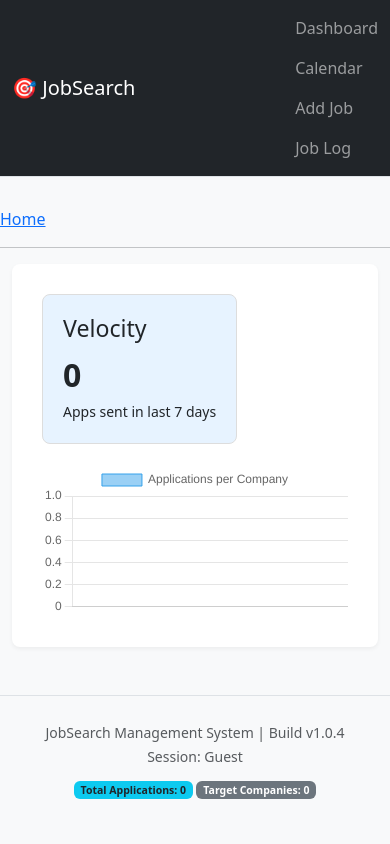
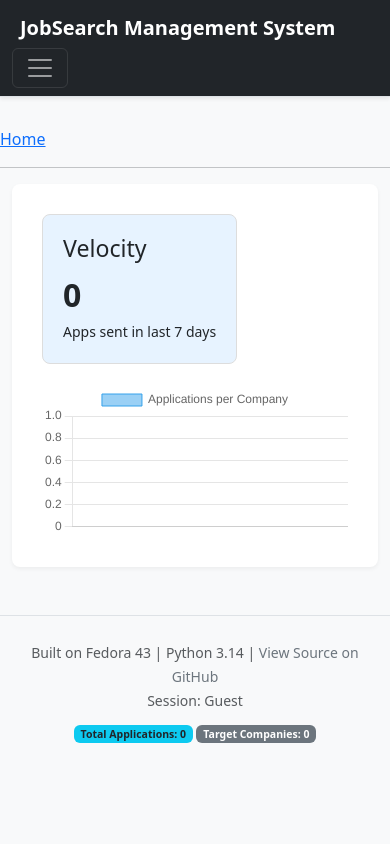
Before and after one commit to vinnymurphy/jobsearch, a Django app: page / in a window 390 px wide. Run offline with Django 5.2, Linux system fonts and the light colour scheme; data that the repository does not hold is empty; some libraries are stand-ins or nearby versions.

Commit message:
fix: repair Makefile variables and modernize navigation UI
- Fix typo in Makefile: rename BI_DIR/BIN_DIR to BIN for consistency
- Update `make setup` to use system python3 for venv initialization
- Refactor base.html navbar to use Bootstrap collapse for mobile
  responsiveness
- Add GitHub branding to the navbar and footer with Bootstrap Icons
- Clean up footer metadata to reflect Fedora 43 and Python 3.14 build
  environment
- Improve navbar layout with 'ms-auto' for better alignment of links

```diff
--- a/templates/base.html
+++ b/templates/base.html
@@ -19,17 +19,33 @@
 </head>
 <body>
 
-<nav class="navbar navbar-expand-lg navbar-dark bg-dark">
+<nav class="navbar navbar-expand-lg navbar-dark bg-dark shadow-sm">
     <div class="container">
-        <a class="navbar-brand" href="{% url 'dashboard' %}">🎯 JobSearch</a>
-        <div class="navbar-nav">
-            <a class="nav-link" href="{% url 'dashboard' %}">Dashboard</a>
-            <a class="nav-link" href="{% url 'calendar' %}">Calendar</a>
-            <a class="nav-link" href="{% url 'job_create' %}">Add Job</a>
-            <a class="nav-link {% if request.resolver_match.url_name == 'unemployment_report' %}active{% endif %}"
-               href="{% url 'unemployment_report' %}">
-              <i class="bi bi-journal-check"></i> Job Log
-            </a>
+        <a class="navbar-brand fw-bold" href="https://github.com/vinnymurphy/jobsearch" target="_blank">
+            <i class="bi bi-github me-2"></i> JobSearch Management System
+        </a>
+
+        <button class="navbar-toggler" type="button" data-bs-toggle="collapse" data-bs-target="#navbarNav">
+            <span class="navbar-toggler-icon"></span>
+        </button>
+
+        <div class="collapse navbar-collapse" id="navbarNav">
+            <ul class="navbar-nav ms-auto">
+                <li class="nav-item">
+                    <a class="nav-link" href="{% url 'dashboard' %}">Dashboard</a>
+
+                <li class="nav-item">
+                    <a class="nav-link" href="{% url 'calendar' %}">Calendar</a>
+                </li>
+                <li class="nav-item">
+                    <a class="nav-link" href="{% url 'unemployment_report' %}">Weekly Log</a>
+                </li>
+                <li><a class="nav-link {% if request.resolver_match.url_name == 'unemployment_report' %}active{% endif %}"
+-               href="{% url 'unemployment_report' %}">
+-              <i class="bi bi-journal-check"></i> Job Log
+-                   </a>
+                </li>
+            </ul>
         </div>
     </div>
 </nav>
@@ -52,7 +68,12 @@
 <footer class="container-fluid text-center mt-5 border-top pt-4">
   <div class="row">
     <div class="col-sm-6 text-md-start text-muted">
-      <small>JobSearch Management System | Build v1.0.4</small>
+      <span class="text-muted small">
+            Built on Fedora 43 | Python 3.14 |
+            <a href="https://github.com/vinnymurphy/jobsearch" class="text-decoration-none text-secondary">
+                <i class="bi bi-code-slash"></i> View Source on GitHub
+            </a>
+        </span>
     </div>
     <div class="col-sm-6 text-md-end text-muted">
       <small>
```
Also changed, not shown: 1 other file.
